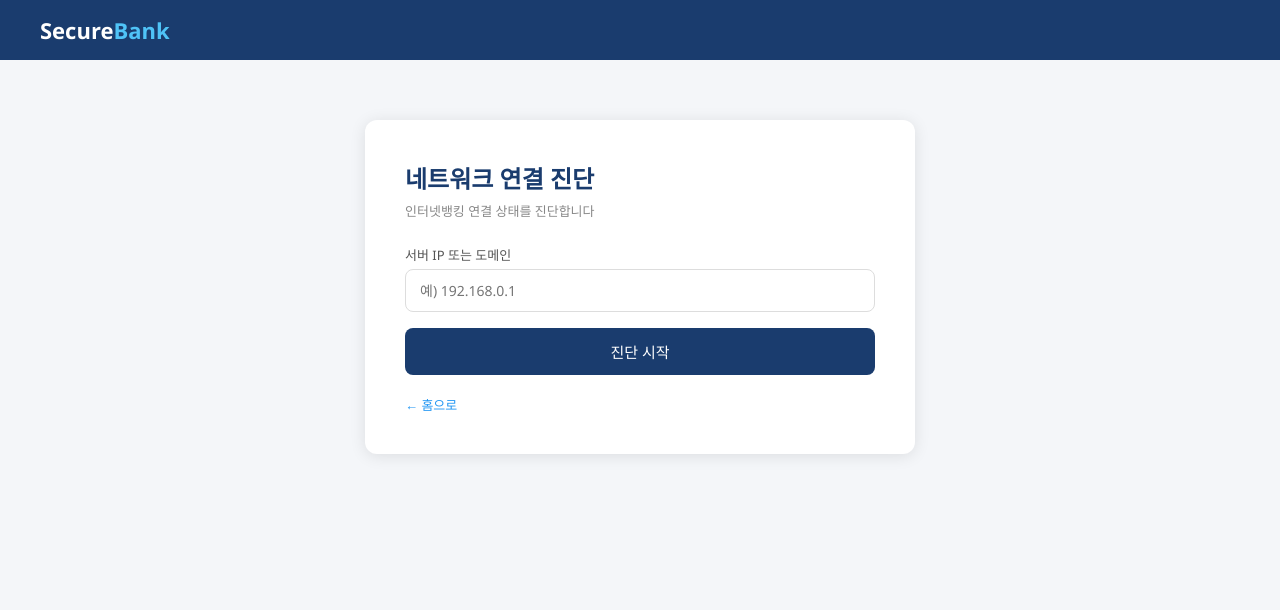
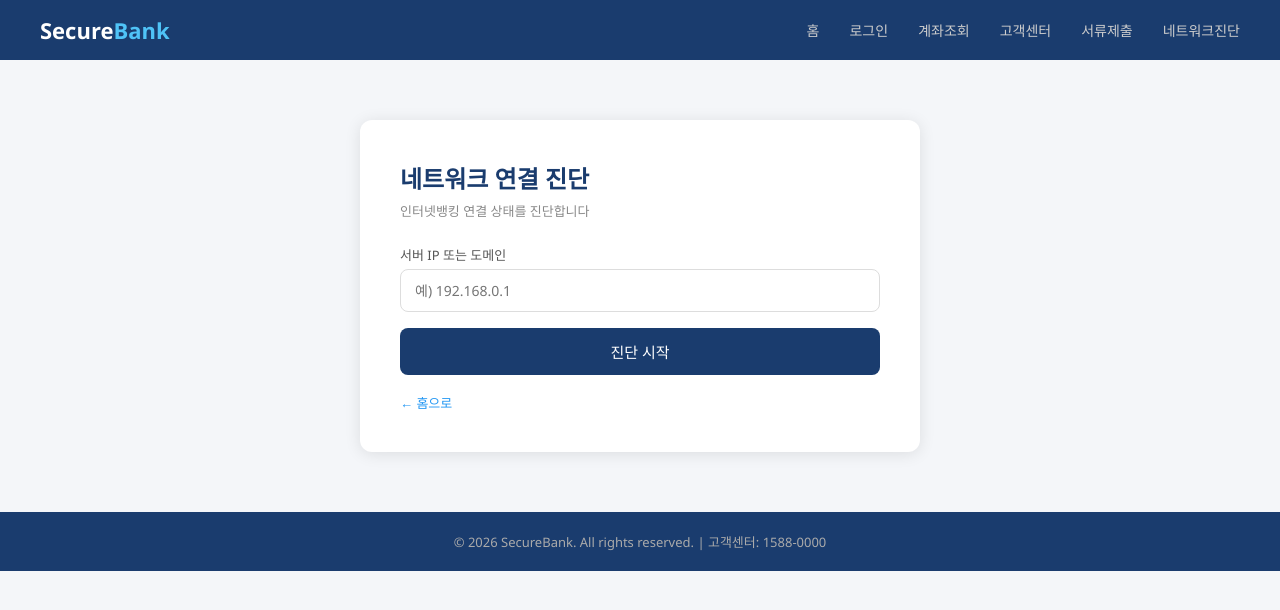
Before and after one commit to appletreeTS/victim-site, a PHP site: page /cmd.php in a window 1280 px wide. Shown: the top 610 px of the page. Run offline with PHP 8.4, Linux system fonts and the light colour scheme.

Commit message:
Update cmd.php

```diff
--- a/cmd.php
+++ b/cmd.php
@@ -1,41 +1,60 @@
 <?php header('Content-Type: text/html; charset=utf-8'); ?>
 <?php
-$output='';
-if($_SERVER['REQUEST_METHOD']=='POST'){
-    $target=$_POST['target'];
-    $output=shell_exec('ping -c 4 '.$target);
+$output = '';
+if ($_SERVER['REQUEST_METHOD'] === 'POST') {
+    $target = $_POST['target'] ?? '';
+    // [취약] OS Command Injection - 입력값 그대로 shell 실행
+    $output = shell_exec('ping -c 4 ' . $target . ' 2>&1');
 }
 ?>
 <!DOCTYPE html>
-<html><head><meta charset="utf-8"><title>SecureBank 네트워크 진단</title>
+<html lang="ko">
+<head>
+<meta charset="utf-8"><title>SecureBank 네트워크진단</title>
 <style>
 *{margin:0;padding:0;box-sizing:border-box;font-family:'Segoe UI',sans-serif;}
-nav{background:#1a3c6e;padding:15px 40px;color:white;font-size:22px;font-weight:700;}
-nav span{color:#4fc3f7;}
 body{background:#f4f6f9;}
-.container{max-width:550px;margin:60px auto;background:white;padding:40px;border-radius:12px;box-shadow:0 2px 16px rgba(0,0,0,0.1);}
+nav{background:#1a3c6e;padding:15px 40px;display:flex;justify-content:space-between;align-items:center;}
+nav .logo{color:white;font-size:22px;font-weight:700;}
+nav .logo span{color:#4fc3f7;}
+nav ul{list-style:none;display:flex;gap:30px;}
+nav ul a{color:#ccc;text-decoration:none;font-size:14px;}
+nav ul a:hover{color:white;}
+.container{max-width:560px;margin:60px auto;background:white;padding:40px;border-radius:12px;box-shadow:0 2px 16px rgba(0,0,0,0.1);}
 h2{color:#1a3c6e;margin-bottom:6px;}
 p.sub{color:#888;font-size:13px;margin-bottom:25px;}
 label{display:block;font-size:13px;color:#555;margin-bottom:5px;}
 input{width:100%;padding:11px 14px;border:1px solid #ddd;border-radius:8px;font-size:14px;margin-bottom:16px;}
 button{width:100%;padding:13px;background:#1a3c6e;color:white;border:none;border-radius:8px;font-size:15px;cursor:pointer;}
 button:hover{background:#2196f3;}
-pre{background:#1e1e1e;color:#00e676;padding:20px;border-radius:8px;font-size:13px;margin-top:20px;overflow-x:auto;}
-.footer-link{margin-top:20px;font-size:13px;} .footer-link a{color:#2196f3;text-decoration:none;}
+pre{background:#1e1e1e;color:#00e676;padding:20px;border-radius:8px;font-size:13px;margin-top:20px;overflow-x:auto;white-space:pre-wrap;word-break:break-all;}
+.back{margin-top:18px;font-size:13px;} .back a{color:#2196f3;text-decoration:none;}
+footer{background:#1a3c6e;color:#aaa;text-align:center;padding:20px;font-size:13px;margin-top:60px;}
 </style>
-</head><body>
-<nav>Secure<span>Bank</span></nav>
+</head>
+<body>
+<nav>
+  <div class="logo">Secure<span>Bank</span></div>
+  <ul>
+    <li><a href="index.php">홈</a></li><li><a href="login.php">로그인</a></li>
+    <li><a href="search.php">계좌조회</a></li><li><a href="xss.php">고객센터</a></li>
+    <li><a href="upload.php">서류제출</a></li><li><a href="cmd.php">네트워크진단</a></li>
+  </ul>
+</nav>
 <div class="container">
   <h2>네트워크 연결 진단</h2>
   <p class="sub">인터넷뱅킹 연결 상태를 진단합니다</p>
   <form method="POST">
     <label>서버 IP 또는 도메인</label>
-    <input type="text" name="target" placeholder="예) 192.168.0.1">
+    <input type="text" name="target"
+           placeholder="예) 192.168.0.1"
+           value="<?= htmlspecialchars($_POST['target'] ?? '') ?>">
     <button type="submit">진단 시작</button>
   </form>
-  <?php if($output): ?>
-  <pre><?= $output ?></pre>
+  <?php if ($output): ?>
+    <pre><?= htmlspecialchars($output) ?></pre>
   <?php endif; ?>
-  <div class="footer-link"><a href="index.php">← 홈으로</a></div>
+  <div class="back"><a href="index.php">← 홈으로</a></div>
 </div>
+<footer>© 2026 SecureBank. All rights reserved. | 고객센터: 1588-0000</footer>
 </body></html>
```
